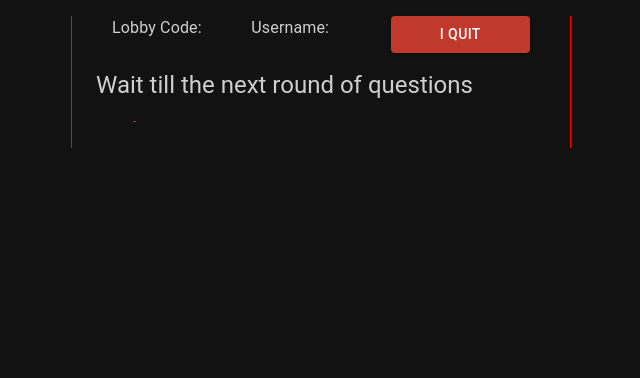
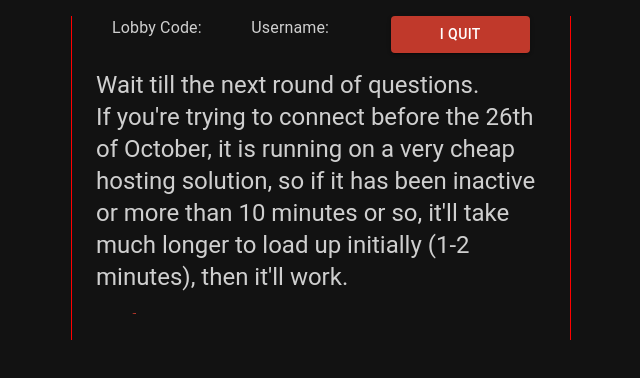
Before and after one commit to westshae/Drinkers-Game, a React (Create React App) app in the folder front/: page / in a window 1280 px wide. Both pictures are taken after a click on the button "CONNECT". Shown: the top 378 px of the page, without its empty margins (319-959 px from the left). Built offline with nearby package versions, Linux system fonts and the light colour scheme; no server answers; the HTML template or start-up script is replaced by a standard one.

Commit message:
Added slow loading times before 26th message

```diff
--- a/front/src/Pages/GamePage.tsx
+++ b/front/src/Pages/GamePage.tsx
@@ -275,7 +275,11 @@ const GameComponent: React.FC = () => {
   const LoadingComponent = () => {
     return (
       <Box>
-        <Typography variant='h5'>Wait till the next round of questions</Typography>
+        <Typography variant='h5'>Wait till the next round of questions.</Typography>
+        <Typography variant='h5'>
+          If you're trying to connect before the 26th of October, it is running on a very cheap hosting solution, so if it has been inactive
+          or more than 10 minutes or so, it'll take much longer to load up initially (1-2 minutes), then it'll work.
+        </Typography>
         <CircularProgress />
 
       </Box>
```
